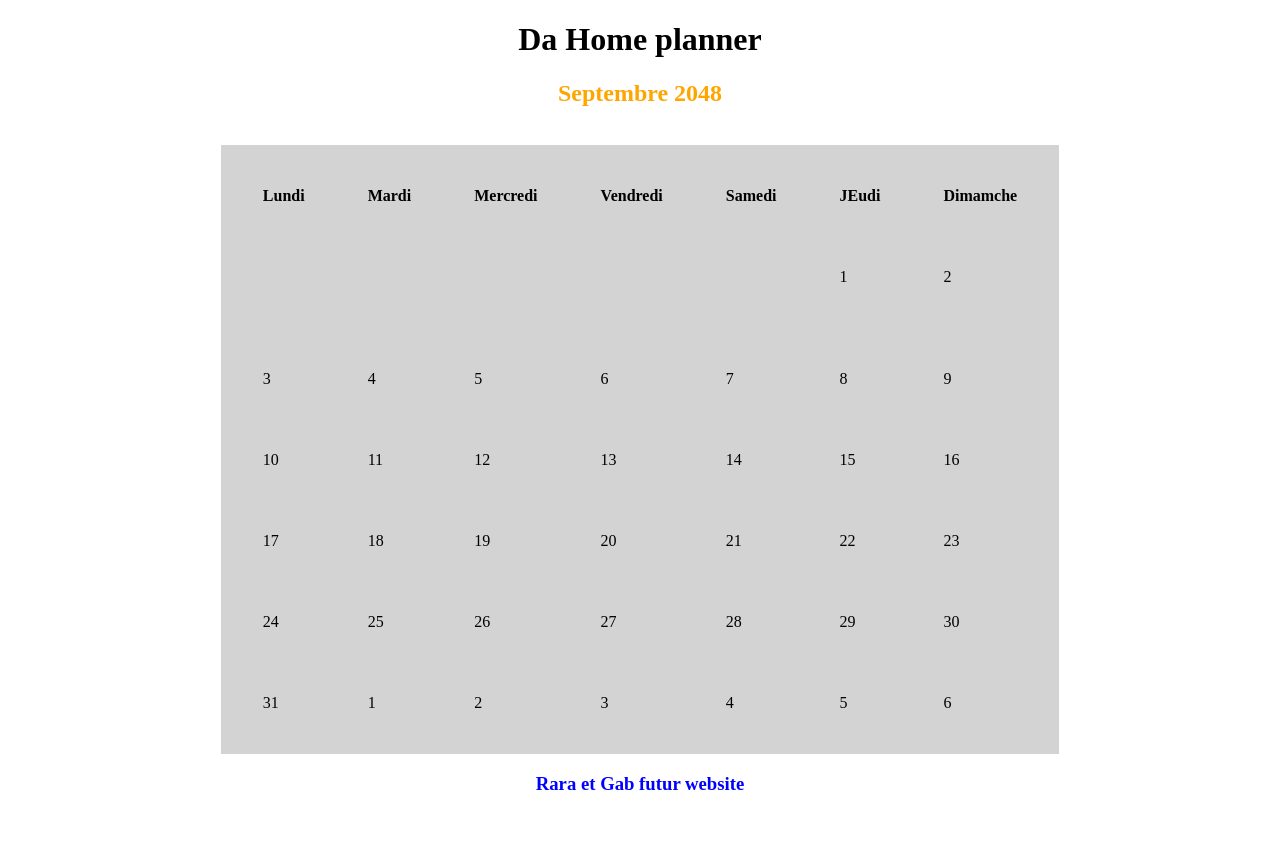
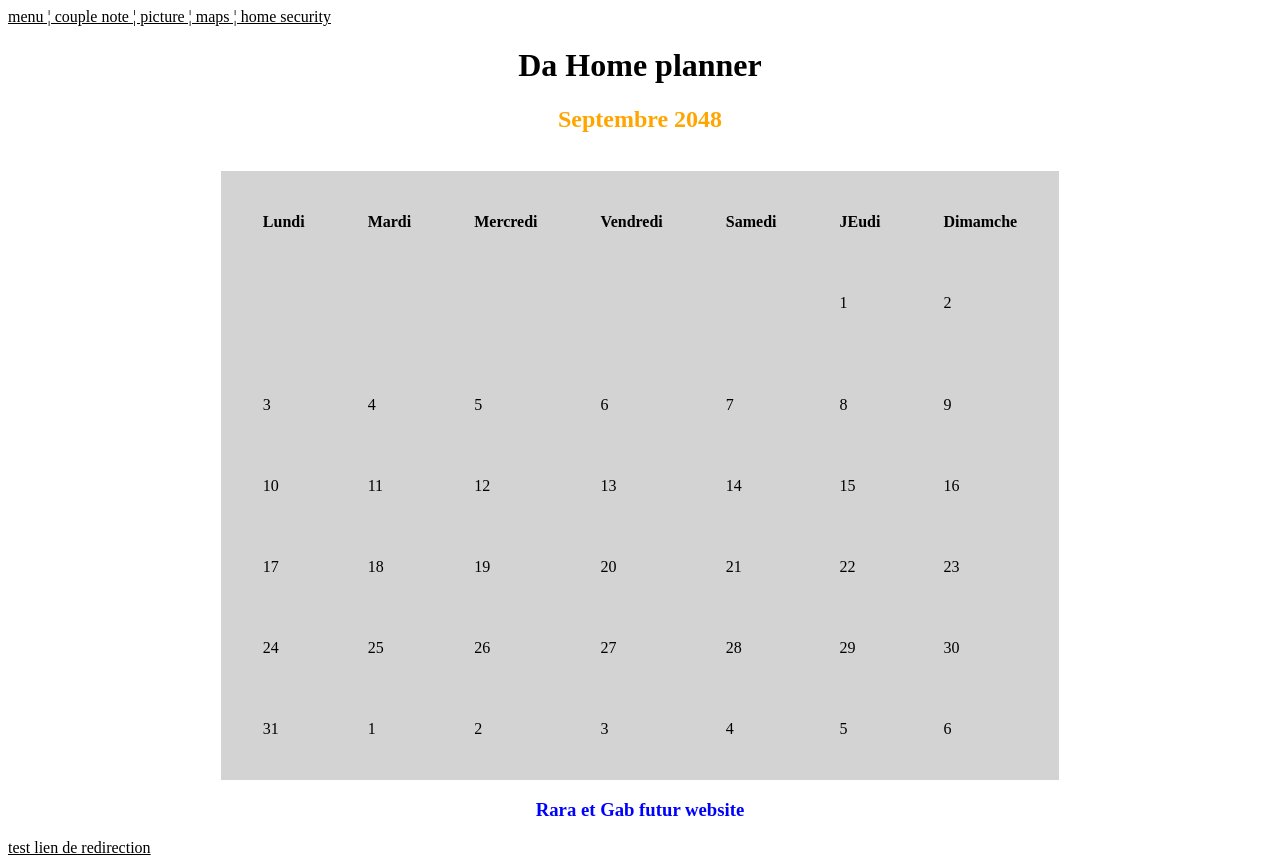
Before and after one commit to kungfuupandaone/couplewebsite, a plain HTML site: page index.html in a window 1280 px wide. Before the commit the page ends 813 px from the top, so only its background shows below. Drawn offline with Linux system fonts and the light colour scheme.

Commit message:
Add files via upload

```diff
--- a/index.html
+++ b/index.html
@@ -1,5 +1,8 @@
 <!DOCTYPE html>
 <html>
+    <a href="heart.png" align="center" style="color: black;">
+        menu ¦ couple note ¦ picture ¦ maps ¦ home security
+    </a>
  <h1 align="center">Da Home planner </h1>
 <body>
     <!-- Here we are using attributes like
@@ -116,5 +119,8 @@
 <h3 align="center" style="color: blue;">
     Rara et Gab futur website
 </h3>
+<a href="heart.png" align="center" style="color: black;">
+    test lien de redirection
+</a>
 
 </html>
```
Also changed, not shown: heart.png (added).
